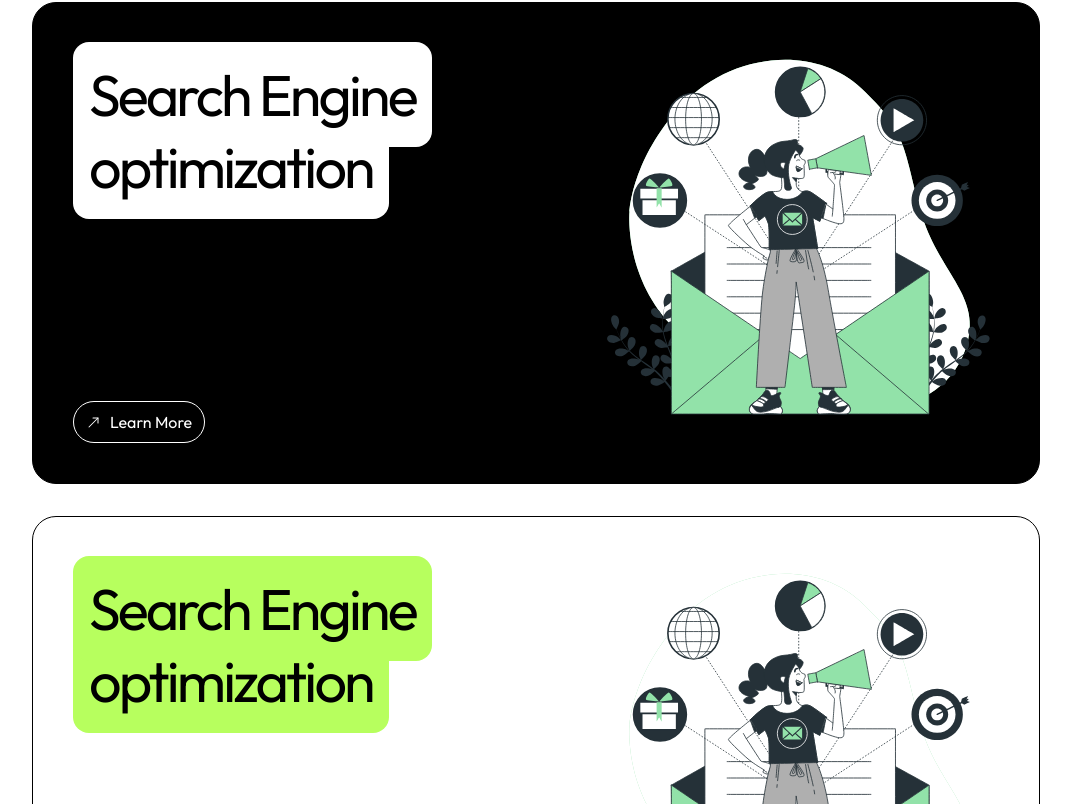
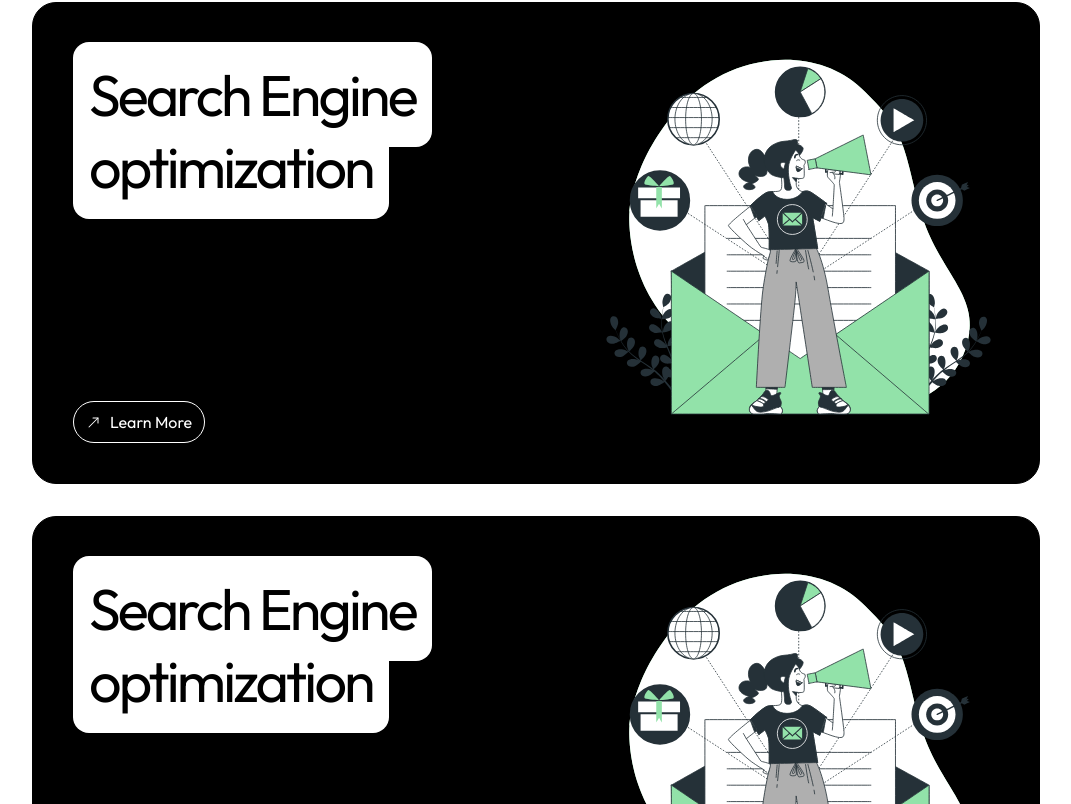
Before and after one commit to PaperNsalt/qoute-generator, a React (Vite) app: page / in a window 1280 px wide. Shown: the part 1996-2800 px from the top of the page, without its empty margins (104-1175 px from the left). Built offline with nearby package versions, Linux system fonts and the light colour scheme; a web font is replaced by a local one.

Commit message:
Fix CardComponent animation rendering and add card to HomePage
Removed unnecessary conditional rendering for AnimationComponent in CardComponent to always render the animation. Added a new CardComponent instance to HomePage with 'Search Engine optimization' content and animation.

```diff
--- a/src/components/CardComponent.jsx
+++ b/src/components/CardComponent.jsx
@@ -34,11 +34,10 @@ backgroundColor = "white",
           <ButtonLink icon={icon} label={label} />
         </div>
 
-        {AnimationComponent && (
+
         <div className="">
           <AnimationComponent width={400} height={400} />
         </div>
-      )}
       </div>
     </>
   );
--- a/src/pages/HomePage.jsx
+++ b/src/pages/HomePage.jsx
@@ -122,6 +122,17 @@ function HomePage() {
           <CardComponent
           title ="Search Engine"
           subtitle="optimization"
+          backgroundColor="black"
+          titleBgColor="white"
+          subtitleBgColor="white"
+          icon={ArrowUpRightIcon}
+          label="Learn More"
+          AnimationComponent={QuoteAnimation}
+          />
+
+          <CardComponent
+          title ="Search Engine"
+          subtitle="optimization"
           icon={ArrowUpRightIcon}
           label="Learn More"
           AnimationComponent={QuoteAnimation}
```
